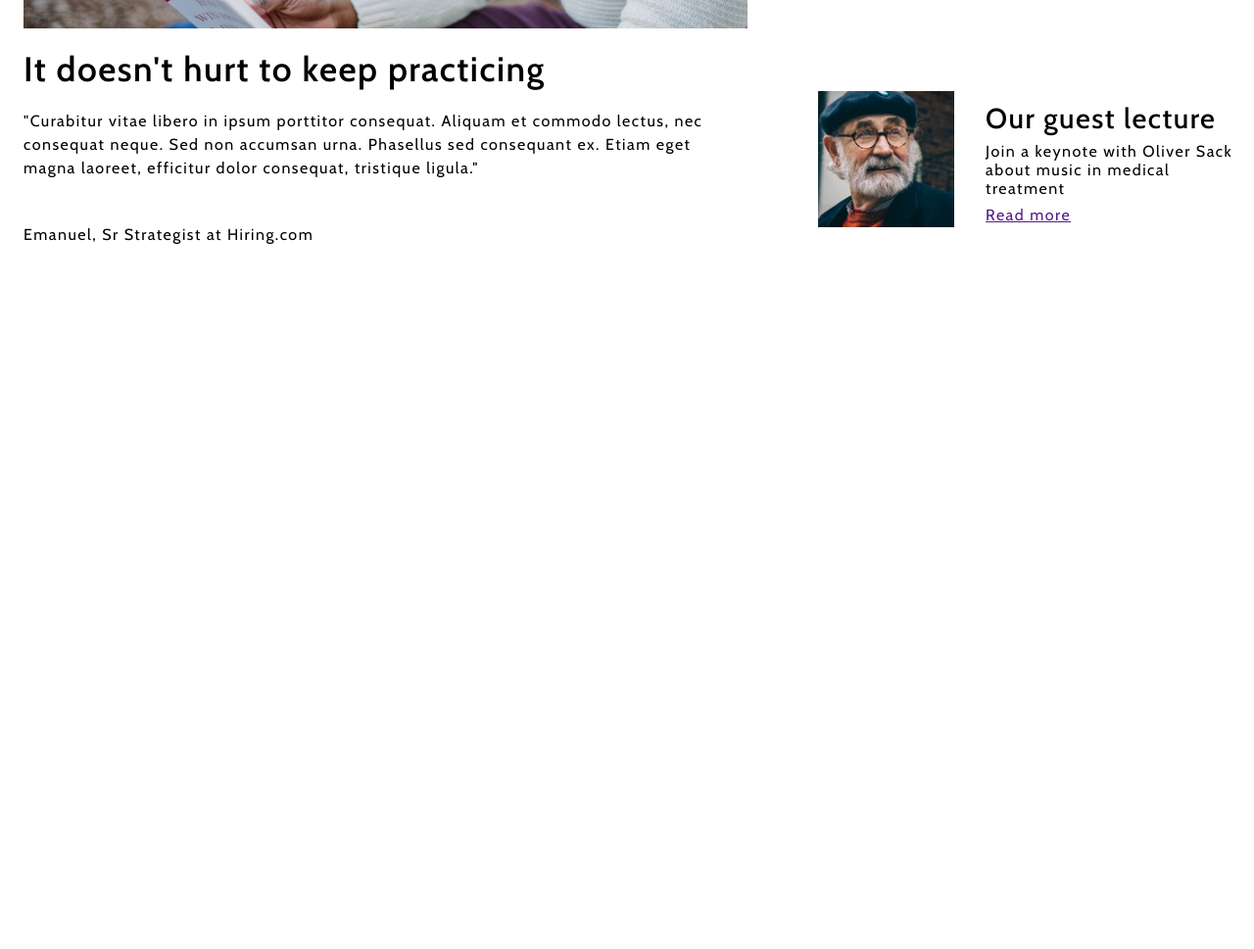
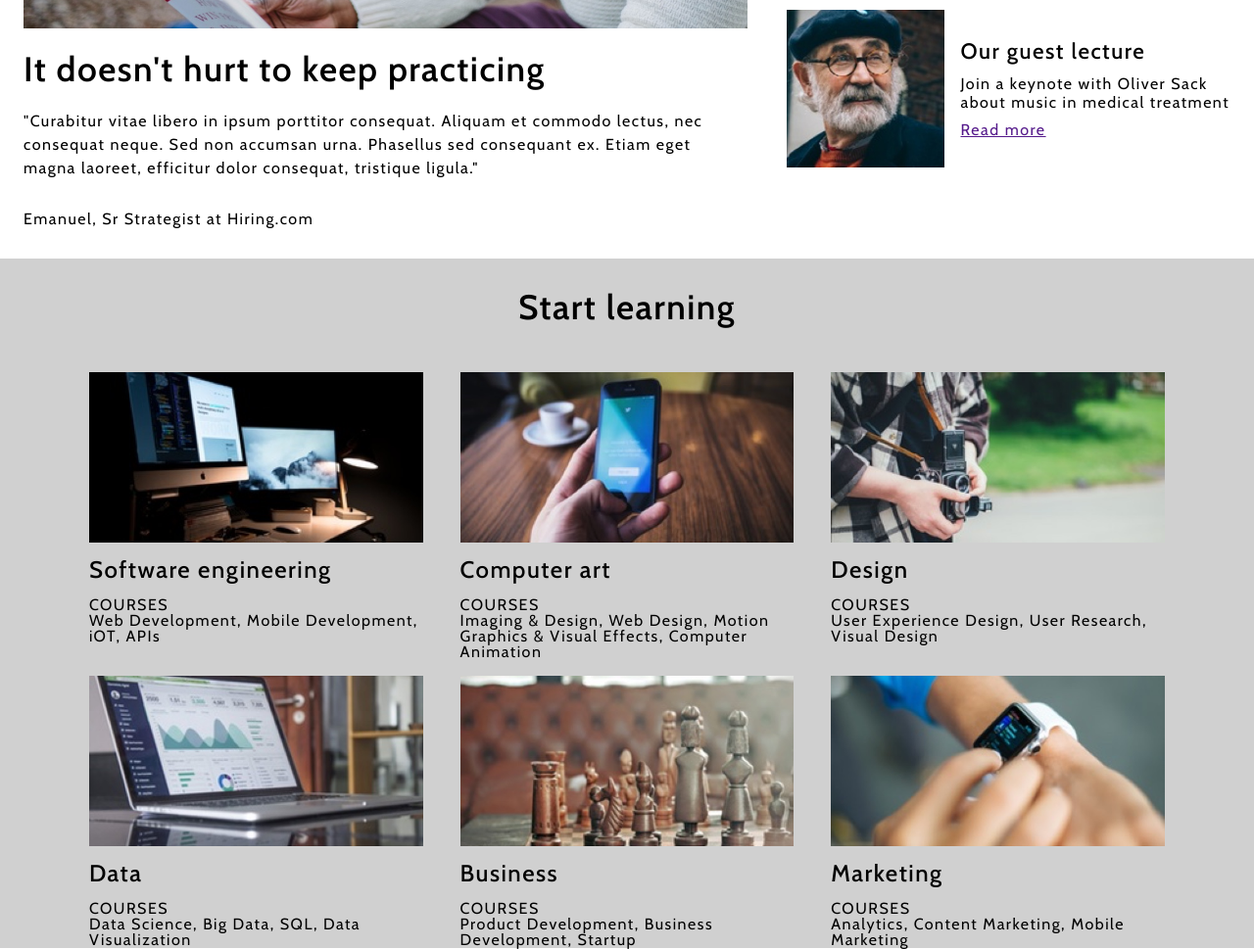
Before and after one commit to ACSGD/Colmar_Academy, a plain HTML site: page index.html in a window 1280 px wide. Shown: the part 1083-2052 px from the top of the page at 98% size. Before the commit the page ends 1379 px from the top, so only its background shows below. Drawn offline with nearby package versions, Linux system fonts and the light colour scheme.

Commit message:
first 3 sections

```diff
--- a/index.html
+++ b/index.html
@@ -44,7 +44,7 @@
           </nav>
       </header>
 
-      <!--Main Section Top Row-->
+      <!--Main Section - Top Section-->
       <div id="top-section">
         <div class="container">
 
@@ -59,14 +59,12 @@
               <h1>Learn something new everyday</h1>
               <h3>Lorem ipsum dolor sit amet, consectetur adipiscing elit</h3>
             </div>
-
             <a href="#"><button class="button">Start here</button></a>
           </div>
         </div>
       </div>
-      <!--Main Section Second Row-->
-      <!--Information-Main Column-->
 
+      <!--Main Section - Second Section-->
         <div id="second-section">
           <div class="container">
 
@@ -79,11 +77,10 @@
                 <p>"Curabitur vitae libero in ipsum porttitor consequat. Aliquam et commodo lectus, nec consequat neque.
                   Sed non accumsan urna. Phasellus sed consequant ex. Etiam eget magna laoreet, efficitur dolor consequat,
                   tristique ligula."</p><br>
-                  <span>Emanuel, Sr Strategist at Hiring.com</span>
+                <span>Emanuel, Sr Strategist at Hiring.com</span>
               </div>
             </div>
 
-          <!--Information-side column-->
             <div class="column-right">
               <div class="item">
                 <div class="image-content">
@@ -132,5 +129,84 @@
         </div>
 
 
+        <!--Main Section - Third Section-->
+        <div id="third-section">
+          <h2>Start learning</h2>
+        <div class="container">
+        <div class="main-column">
+
+            <div class="item">
+              <div class="image-content">
+                <img src="./resources/images/course-software.jpg" alt="two desktop apple computers, one of them with a text editor on the screen">
+              </div>
+              <div class="content">
+                <h3>Software engineering</h3>
+                <span>courses</span>
+                <p>Web Development, Mobile Development, iOT, APIs</p>
+              </div>
+            </div>
+
+            <div class="item">
+                <div class="image-content">
+                  <img src="./resources/images/course-computer-art.jpg" alt="a man's left hand using a cellphone over a table that has a cup of coffee on it">
+                </div>
+                <div class="content">
+                <h3>Computer art</h3>
+                <span>courses</span>
+                <p>Imaging &amp; Design, Web Design, Motion Graphics &amp; Visual Effects, Computer Animation</p>
+              </div>
+            </div>
+
+              <div class="item">
+                <div class="image-content">
+                  <img src="./resources/images/course-design.jpg" alt="a man wearing plaid shirt holding a vintage camera in a park">
+                </div>
+                <div class="content">
+                <h3>Design</h3>
+                <span>courses</span>
+                <p>User Experience Design, User Research, Visual Design</p>
+              </div>
+            </div>
+
+              <div class="item">
+                <div class="image-content">
+                  <img src="./resources/images/course-data.jpg" alt="an open laptop sitting on a glass desk">
+                </div>
+                <div class="content">
+                <h3>Data</h3>
+                <span>courses</span>
+                <p>Data Science, Big Data, SQL, Data Visualization</p>
+              </div>
+            </div>
+
+              <div class="item">
+                <div class="image-content">
+                  <img src="./resources/images/course-business.jpg" alt="a wooden chess set">
+                </div>
+                <div class="content">
+                <h3>Business</h3>
+                <span>courses</span>
+                <p>Product Development, Business Development, Startup</p>
+              </div>
+            </div>
+
+              <div class="item">
+                <div class="image-content">
+                  <img src="./resources/images/course-marketing.jpg" alt="a person checking his smart watch">
+                </div>
+                <div class="content">
+                <h3>Marketing</h3>
+                <span>courses</span>
+                <p>Analytics, Content Marketing, Mobile Marketing</p>
+              </div>
+            </div>
+
+          </div>
+        </div>
+      </div>
+
+
+
+
   </body>
 </html>
--- a/resources/css/style.css
+++ b/resources/css/style.css
@@ -17,7 +17,7 @@ h2{
 }
 
 h3{
-  font-size: 1.8em;
+  font-size: 1.4em;
   font-weight: 500;
 }
 
@@ -85,11 +85,15 @@ img{
 .image-content{
   overflow: hidden;
 }
-/*Top Row - Column Right*/
+
+/*Top Section*/
+/*Introduction*/
 #top-section{
   background-color: #C0C0C0;
   float: left;
 }
+
+/*Top Section - Column Right*/
 #top-section .column-right{
   align-self: center;
 }
@@ -97,6 +101,7 @@ img{
 #top-section .info-content{
   width: 80%;
 }
+
 #top-section h1{
   line-height: 1em;
 }
@@ -118,7 +123,6 @@ button{
   cursor: pointer;
   font-size: 1em;
   background-color: #616161;
-
 }
 
 button:hover{
@@ -138,22 +142,32 @@ background-color: white;
 
 #second-section h2{
   padding: 24px 0;
+
 }
 #second-section h3{
-  padding: 15px 0;
+  padding-bottom: 10px;
+  line-height: 1.2em;
 }
 /*Second Section - Column Left*/
 #second-section .column-left p{
   line-height: 1.5em;
-  padding-bottom: 32px;
+  padding-bottom: 1em;
+}
+
+#second-section span{
+  padding-bottom: 2em;
 }
 
 /*Second Section - Column Right*/
+/*Information*/
+#second-section .column-right{
+  padding-top: 1em;
+}
+
 #second-section .column-right .content{
   width: 65%;
   display: flex;
   flex-direction: column;
-  align-content: left;
   align-self: center;
   line-height: 1.2em;
 }
@@ -161,12 +175,12 @@ background-color: white;
 .column-right .image-content{
   width: 35%;
   height: auto;
-  margin: 32px;
+  padding: 1em;
 }
 
 #second-section .column-right .item{
-  padding: 0 1em 2em 1em;
   display: flex;
+
 }
 
 #second-section .column-right .item:hover{
@@ -176,3 +190,45 @@ background-color: white;
 .column-right a{
   padding-top: 8px;
 }
+
+/*Third Section*/
+/*Course offerings*/
+#third-section{
+  clear: left;
+  display: flex;
+  flex-wrap: wrap;
+  justify-content: center;
+  background-color: #D0D0D0;
+}
+
+.main-column{
+  display: flex;
+  flex-wrap: wrap;
+  justify-content: space-around;
+  position: relative;
+  margin: 0 72px;
+
+
+}
+#third-section .main-column .item{
+  width: 30%;
+}
+
+#third-section .image-content{
+  height: auto;
+  padding: 16px 0;
+}
+#third-section h2{
+  padding: 32px 0;
+  text-align: center;
+}
+
+#third-section h3{
+  padding-bottom: 16px;
+  font-size: 1.5em;
+}
+#third-section span{
+  text-transform: uppercase;
+  padding-bottom: 0.5em;
+
+}
```
